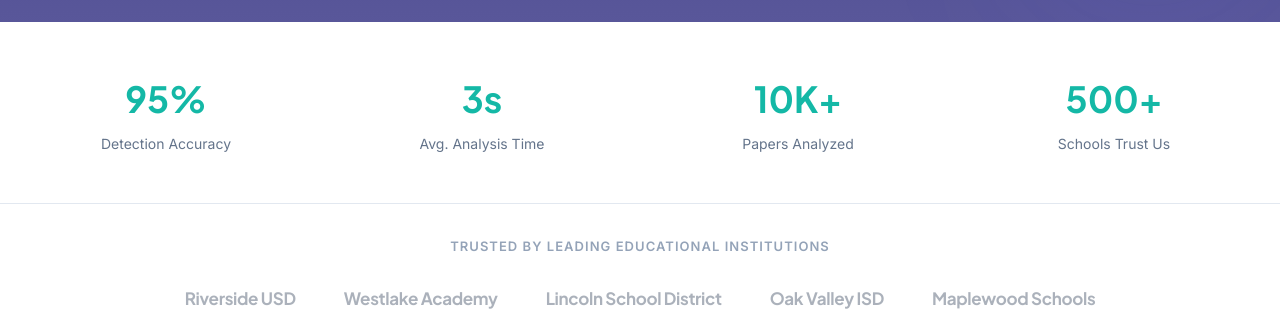
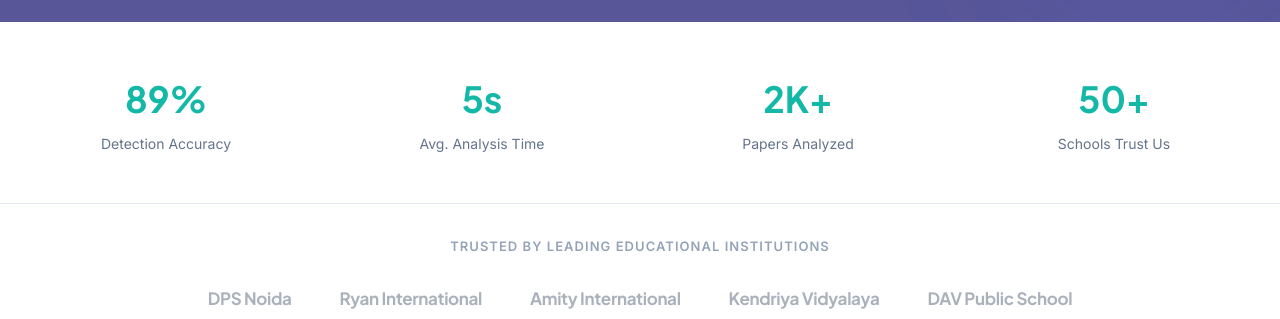
Before and after one commit to Niwas-Kumar/neurascan-frontend, a React (Vite) app: page / in a window 1280 px wide. Shown: the part 633-952 px from the top of the page. Built offline with nearby package versions, Linux system fonts and the light colour scheme; no server answers.

Commit message:
fix: update contact information and statistics on LandingPage and PremiumFooter for accuracy

```diff
--- a/src/components/landing/PremiumFooter.jsx
+++ b/src/components/landing/PremiumFooter.jsx
@@ -161,7 +161,7 @@ export default function PremiumFooter() {
           flexWrap: 'wrap',
         }}>
           <a
-            href="mailto:support@neurascan.ai"
+            href="mailto:hello.neurascan@gmail.com"
             style={{
               display: 'flex',
               alignItems: 'center',
@@ -175,10 +175,10 @@ export default function PremiumFooter() {
             onMouseLeave={(e) => e.currentTarget.style.color = 'rgba(255, 255, 255, 0.6)'}
           >
             <Mail size={16} />
-            support@neurascan.ai
+            hello.neurascan@gmail.com
           </a>
           <a
-            href="tel:+18001234567"
+            href="tel:+919599364556"
             style={{
               display: 'flex',
               alignItems: 'center',
@@ -192,7 +192,7 @@ export default function PremiumFooter() {
             onMouseLeave={(e) => e.currentTarget.style.color = 'rgba(255, 255, 255, 0.6)'}
           >
             <Phone size={16} />
-            1-800-123-4567
+            +91 9599364556
           </a>
           <div style={{
             display: 'flex',
@@ -202,7 +202,7 @@ export default function PremiumFooter() {
             color: 'rgba(255, 255, 255, 0.6)',
           }}>
             <MapPin size={16} />
-            San Francisco, CA
+            Noida, Uttar Pradesh
           </div>
         </div>
 
--- a/src/pages/LandingPage.jsx
+++ b/src/pages/LandingPage.jsx
@@ -95,31 +95,31 @@ const features = [
 ]
 
 const stats = [
-  { value: '95%', label: 'Detection Accuracy' },
-  { value: '3s', label: 'Avg. Analysis Time' },
-  { value: '10K+', label: 'Papers Analyzed' },
-  { value: '500+', label: 'Schools Trust Us' },
+  { value: '89%', label: 'Detection Accuracy' },
+  { value: '5s', label: 'Avg. Analysis Time' },
+  { value: '2K+', label: 'Papers Analyzed' },
+  { value: '50+', label: 'Schools Trust Us' },
 ]
 
 const testimonials = [
   {
-    name: 'Sarah Mitchell',
+    name: 'Anjali Verma',
     role: 'Special Education Teacher',
-    school: 'Riverside Elementary',
+    school: 'DPS Noida',
     quote: 'NeuraScan helped me identify 3 students who needed early intervention. The AI analysis is remarkably accurate.',
     rating: 5,
   },
   {
-    name: 'Dr. Priya Sharma',
+    name: 'Dr. Kavita Nair',
     role: 'School Psychologist',
-    school: 'Westlake Academy',
+    school: 'Ryan International School',
     quote: 'The handwriting analysis complements our traditional assessments beautifully. A game-changer for early detection.',
     rating: 5,
   },
   {
-    name: 'Marcus Johnson',
+    name: 'Rajesh Gupta',
     role: 'Parent',
-    school: 'Lincoln Elementary',
+    school: 'Amity International School',
     quote: "Being able to track my daughter's progress in real-time has been incredibly reassuring. Highly recommended.",
     rating: 5,
   },
@@ -442,7 +442,7 @@ export default function LandingPage() {
                 opacity: 0.45,
               }}
             >
-              {['Riverside USD', 'Westlake Academy', 'Lincoln School District', 'Oak Valley ISD', 'Maplewood Schools'].map(
+              {['DPS Noida', 'Ryan International', 'Amity International', 'Kendriya Vidyalaya', 'DAV Public School'].map(
                 (name) => (
                   <span
                     key={name}
```
